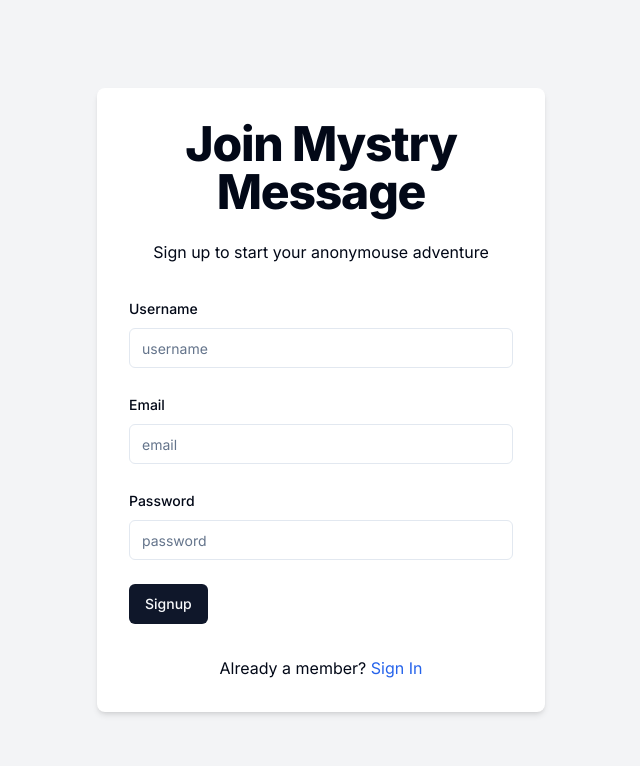
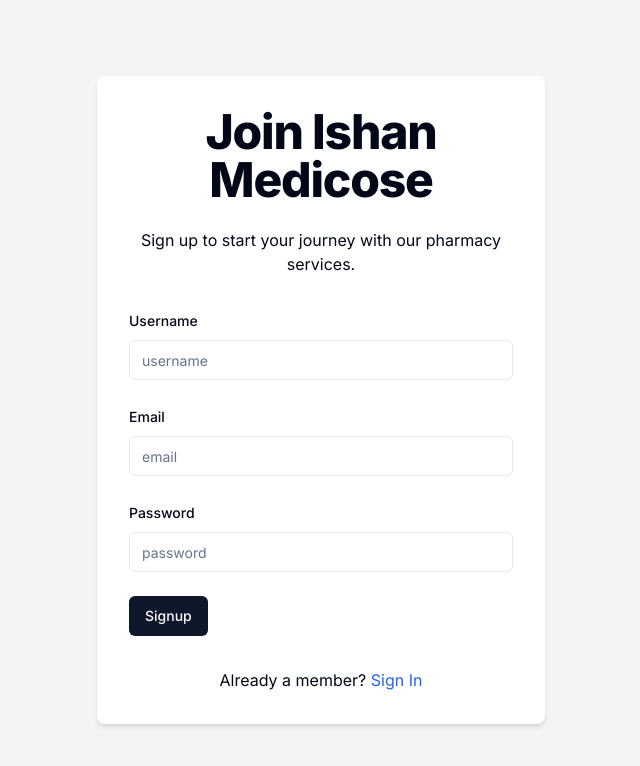
Before and after one commit to 0007ishav/PharmacyBackend, a Next.js app: page /sign-up in a window 1280 px wide. Shown: the top 766 px of the page, without its empty margins (319-959 px from the left). Built offline with nearby package versions, Linux system fonts and the light colour scheme.

Commit message:
Few Changes

```diff
--- a/src/app/(auth)/sign-in/page.tsx
+++ b/src/app/(auth)/sign-in/page.tsx
@@ -67,9 +67,9 @@ export default function SignInForm() {
       <div className="w-full max-w-md p-8 space-y-8 bg-white rounded-lg shadow-md">
         <div className="text-center">
           <h1 className="text-4xl font-extrabold tracking-tight lg:text-5xl mb-6">
-            Welcome Back to True Feedback
+            Welcome Back to Ishan Medicose
           </h1>
-          <p className="mb-4">Sign in to continue your secret conversations</p>
+          <p className="mb-4">Sign in to enter in pharmacy</p>
         </div>
         <Form {...form}>
           <form onSubmit={form.handleSubmit(onSubmit)} className="space-y-6">
--- a/src/app/(auth)/sign-up/page.tsx
+++ b/src/app/(auth)/sign-up/page.tsx
@@ -84,9 +84,9 @@ const Page = () => {
       <div className="w-full max-w-md p-8 space-y-8 bg-white rounded-lg shadow-md">
         <div className="text-center">
           <h1 className="text-4xl font-extrabold tracking-tight lg:text-5xl mb-6">
-            Join Mystry Message
+            Join Ishan Medicose
           </h1>
-          <p className="mb-4">Sign up to start your anonymouse adventure</p>
+          <p className="mb-4">Sign up to start your journey with our pharmacy services.</p>
         </div>
 
         <Form {...form}>
```
